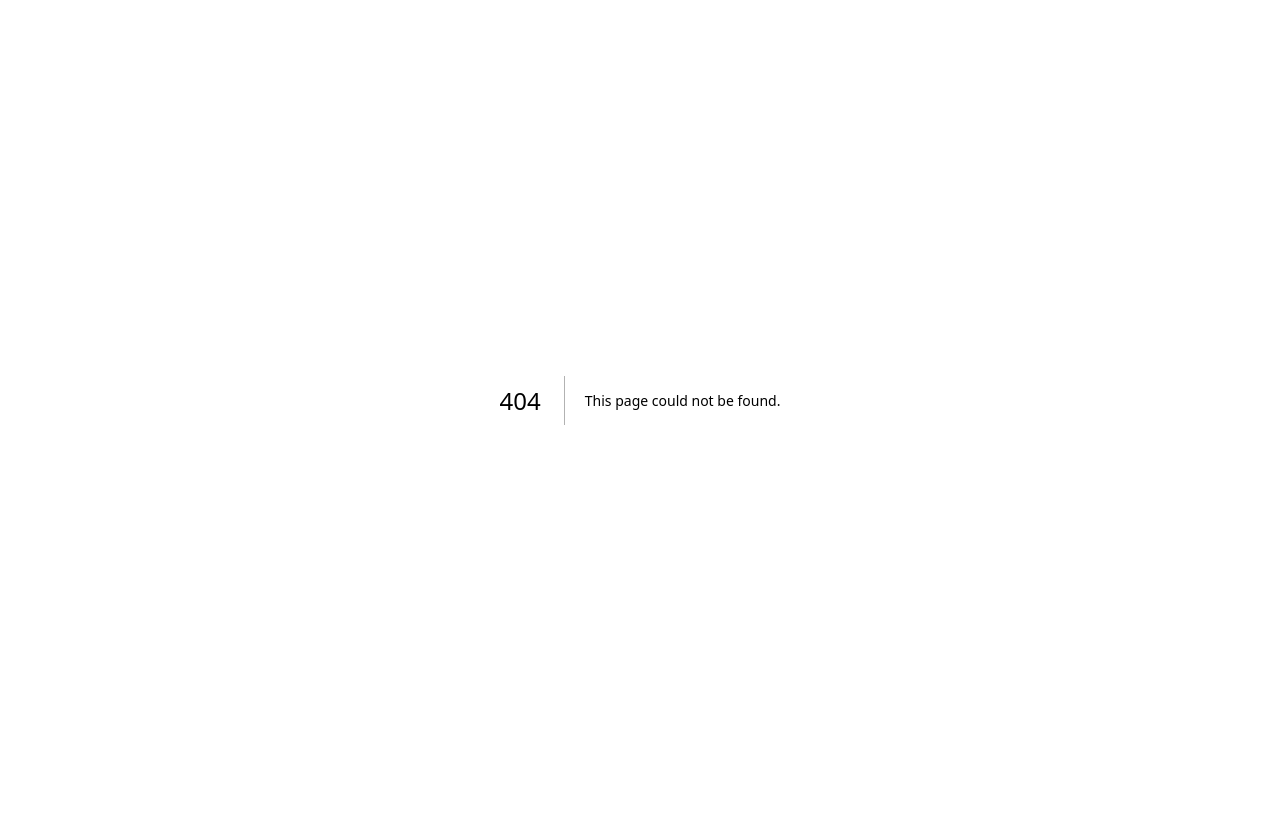
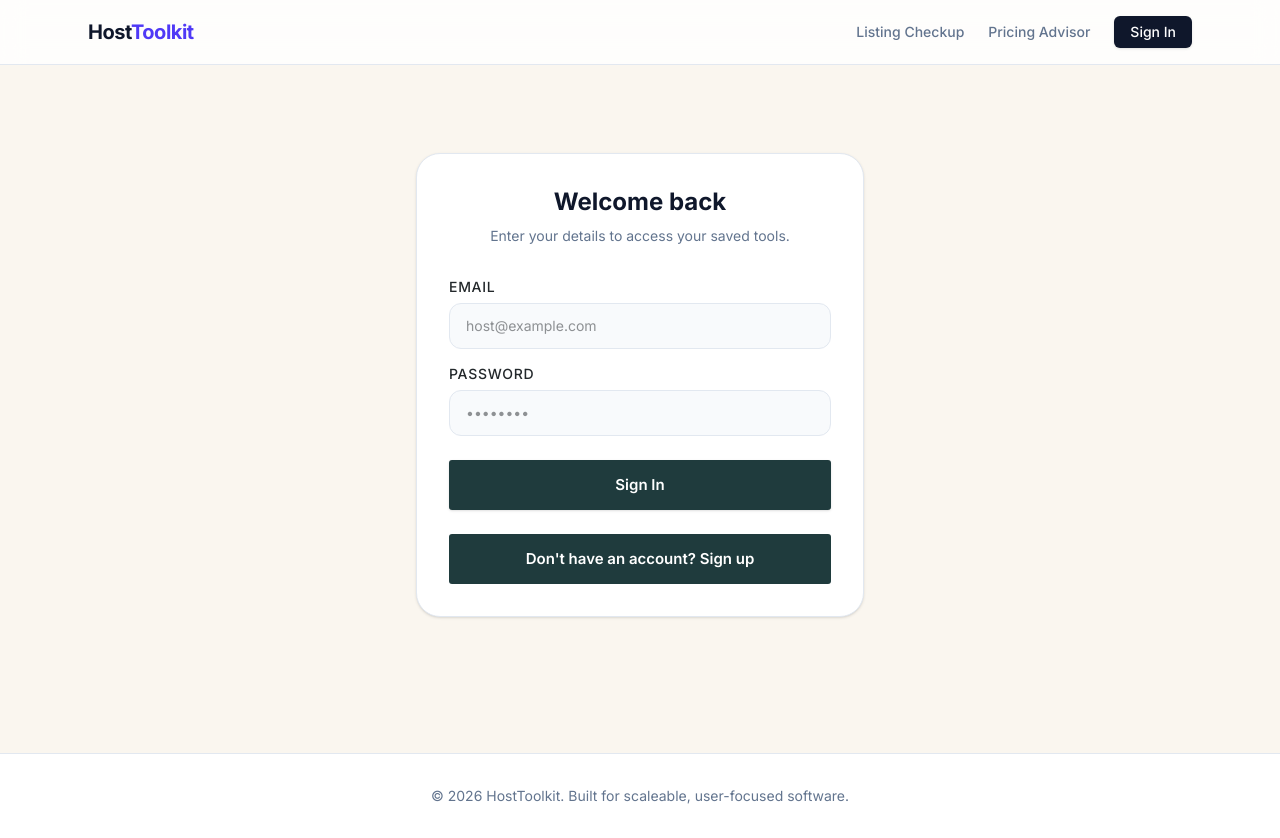
Before and after one commit to pbanda05/HouseListingProject, a Next.js app: page /login in a window 1280 px wide. Before the commit this address had no page. Before the commit the page ends 800 px from the top, so only its background shows below. Built offline with nearby package versions, Linux system fonts and the light colour scheme.

Commit message:
Add global layout and login UI

```diff
--- a/app/layout.tsx
+++ b/app/layout.tsx
@@ -1,29 +1,49 @@
-import type { Metadata } from "next";
-import { Geist, Geist_Mono } from "next/font/google";
-import "./globals.css";
+import type { Metadata } from 'next';
+import { Inter } from 'next/font/google';
+import Link from 'next/link';
+import './globals.css';
 
-const geistSans = Geist({
-  variable: "--font-geist-sans",
-  subsets: ["latin"],
-});
-
-const geistMono = Geist_Mono({
-  variable: "--font-geist-mono",
-  subsets: ["latin"],
-});
+const inter = Inter({ subsets: ['latin'] });
 
 export const metadata: Metadata = {
-  title: "Create Next App",
-  description: "Generated by create next app",
+  title: 'HostToolkit | Smarter tools for rental hosts',
+  description: 'Data-driven calculators and audits to maximize your short-term rental revenue.',
 };
 
-export default function RootLayout({ children }: LayoutProps<"/">) {
+export default function RootLayout({ children }: { children: React.ReactNode }) {
   return (
-    <html
-      lang="en"
-      className={`${geistSans.variable} ${geistMono.variable} h-full antialiased`}
-    >
-      <body className="min-h-full flex flex-col">{children}</body>
+    <html lang="en">
+      <body className={`${inter.className} bg-slate-50 text-slate-900`}>
+
+        <nav className="w-full border-b border-slate-200 bg-white/80 backdrop-blur-md sticky top-0 z-50">
+          <div className="max-w-6xl mx-auto px-6 h-16 flex items-center justify-between">
+            <Link href="/" className="font-bold text-xl tracking-tight text-slate-900 transition hover:opacity-80">
+              Host<span className="text-indigo-600">Toolkit</span>
+            </Link>
+            <div className="flex gap-6 items-center">
+              <Link href="/checkup" className="text-sm font-medium text-slate-500 hover:text-indigo-600 transition hidden sm:block">
+                Listing Checkup
+              </Link>
+              <Link href="/pricing" className="text-sm font-medium text-slate-500 hover:text-emerald-600 transition hidden sm:block">
+                Pricing Advisor
+              </Link>
+              {/* SHRUNK BUTTON AND CHANGED TO LINK */}
+              <Link href="/login" className="text-sm font-medium bg-slate-900 text-white px-4 py-1.5 rounded-md hover:bg-slate-800 transition shadow-sm active:scale-95">
+                Sign In
+              </Link>
+            </div>
+          </div>
+        </nav>
+
+        {children}
+
+        <footer className="w-full border-t border-slate-200 bg-white mt-12 py-8">
+          <div className="max-w-6xl mx-auto px-6 text-center text-slate-500 text-sm">
+            © 2026 HostToolkit. Built for scaleable, user-focused software.
+          </div>
+        </footer>
+
+      </body>
     </html>
   );
 }
--- /dev/null
+++ b/app/login/page.tsx
@@ -0,0 +1,48 @@
+"use client";
+import { useState } from "react";
+import Link from "next/link";
+
+export default function LoginPage() {
+  const [isSignUp, setIsSignUp] = useState(false);
+
+  return (
+    <div className="min-h-[80vh] flex items-center justify-center px-6">
+      <div className="w-full max-w-md bg-white border border-slate-200 rounded-3xl p-8 shadow-sm">
+        <div className="text-center mb-8">
+          <h1 className="text-2xl font-bold text-slate-900 mb-2">
+            {isSignUp ? "Create an account" : "Welcome back"}
+          </h1>
+          <p className="text-sm text-slate-500">
+            {isSignUp
+              ? "Sign up to save your pricing strategies."
+              : "Enter your details to access your saved tools."}
+          </p>
+        </div>
+
+        <form className="space-y-4" onSubmit={(e) => e.preventDefault()}>
+          <div>
+            <label className="block text-xs font-semibold text-slate-700 uppercase tracking-wider mb-2">Email</label>
+            <input type="email" required placeholder="host@example.com" className="w-full bg-slate-50 border border-slate-200 rounded-xl px-4 py-3 text-sm focus:outline-none focus:border-indigo-500 focus:ring-1 focus:ring-indigo-500" />
+          </div>
+          <div>
+            <label className="block text-xs font-semibold text-slate-700 uppercase tracking-wider mb-2">Password</label>
+            <input type="password" required placeholder="••••••••" className="w-full bg-slate-50 border border-slate-200 rounded-xl px-4 py-3 text-sm focus:outline-none focus:border-indigo-500 focus:ring-1 focus:ring-indigo-500" />
+          </div>
+
+          <button className="w-full py-3 px-6 rounded-xl bg-indigo-600 hover:bg-indigo-700 text-white font-semibold shadow-sm transition-all active:scale-[0.99] mt-2">
+            {isSignUp ? "Sign Up" : "Sign In"}
+          </button>
+        </form>
+
+        <div className="mt-6 text-center">
+          <button
+            onClick={() => setIsSignUp(!isSignUp)}
+            className="text-sm text-indigo-600 hover:text-indigo-700 font-medium transition"
+          >
+            {isSignUp ? "Already have an account? Sign in" : "Don't have an account? Sign up"}
+          </button>
+        </div>
+      </div>
+    </div>
+  );
+}
--- a/app/page.tsx
+++ b/app/page.tsx
@@ -2,19 +2,7 @@ import Link from 'next/link';
 
 export default function LandingPage() {
   return (
-<div className="min-h-screen bg-slate-50 text-slate-900 selection:bg-indigo-600 selection:text-white">
-{/* Navigation */}
-<nav className="w-full border-b border-slate-200 bg-white">
-<div className="max-w-6xl mx-auto px-6 h-16 flex items-center justify-between">
-<div className="font-bold text-xl tracking-tight text-slate-900">
-Host<span className="text-indigo-600">Toolkit</span>
-</div>
-<div className="text-sm font-medium text-slate-500 hover:text-slate-900 cursor-pointer transition">
-Sign In
-</div>
-</div>
-</nav>
-
+    <div className="min-h-[85vh] selection:bg-indigo-600 selection:text-white">
       {/* Hero Section */}
       <header className="max-w-4xl mx-auto pt-24 pb-16 px-6 text-center">
         <h1 className="text-4xl md:text-6xl font-extrabold tracking-tight text-slate-900 mb-6 leading-tight">
@@ -29,6 +17,7 @@ Stop guessing and start optimizing. Use our suite of free, data-driven calculato
       {/* Tools Grid */}
       <main className="max-w-6xl mx-auto px-6 pb-24">
         <div className="grid grid-cols-1 md:grid-cols-2 gap-8 max-w-4xl mx-auto">
+
           {/* Tool 1 Card */}
           <Link href="/checkup" className="block group">
             <div className="h-full bg-white border border-slate-200 rounded-3xl p-8 shadow-sm hover:shadow-md hover:border-indigo-300 transition-all duration-300">
```
Lines whose indentation alone changed are shown as unchanged.
